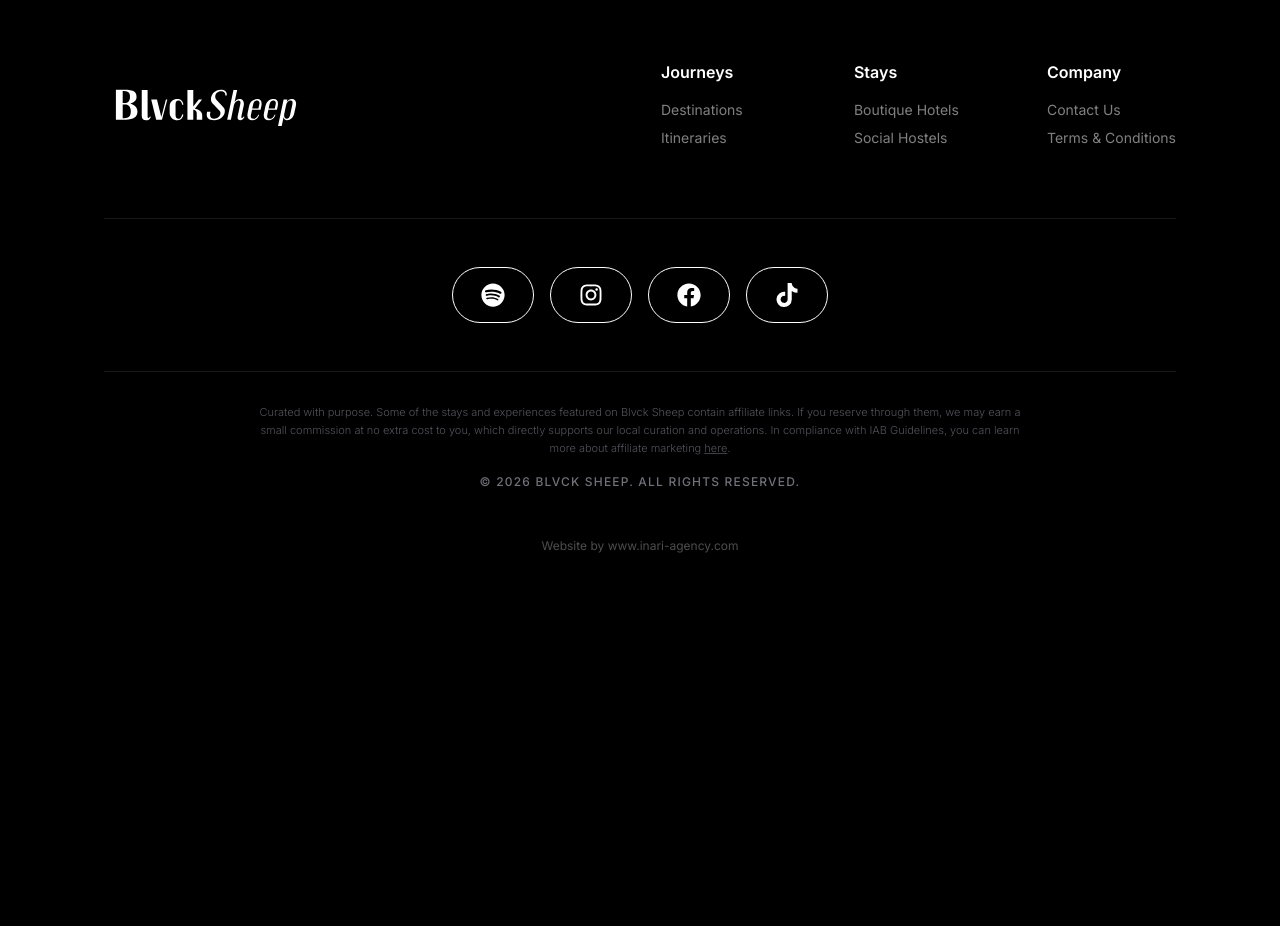
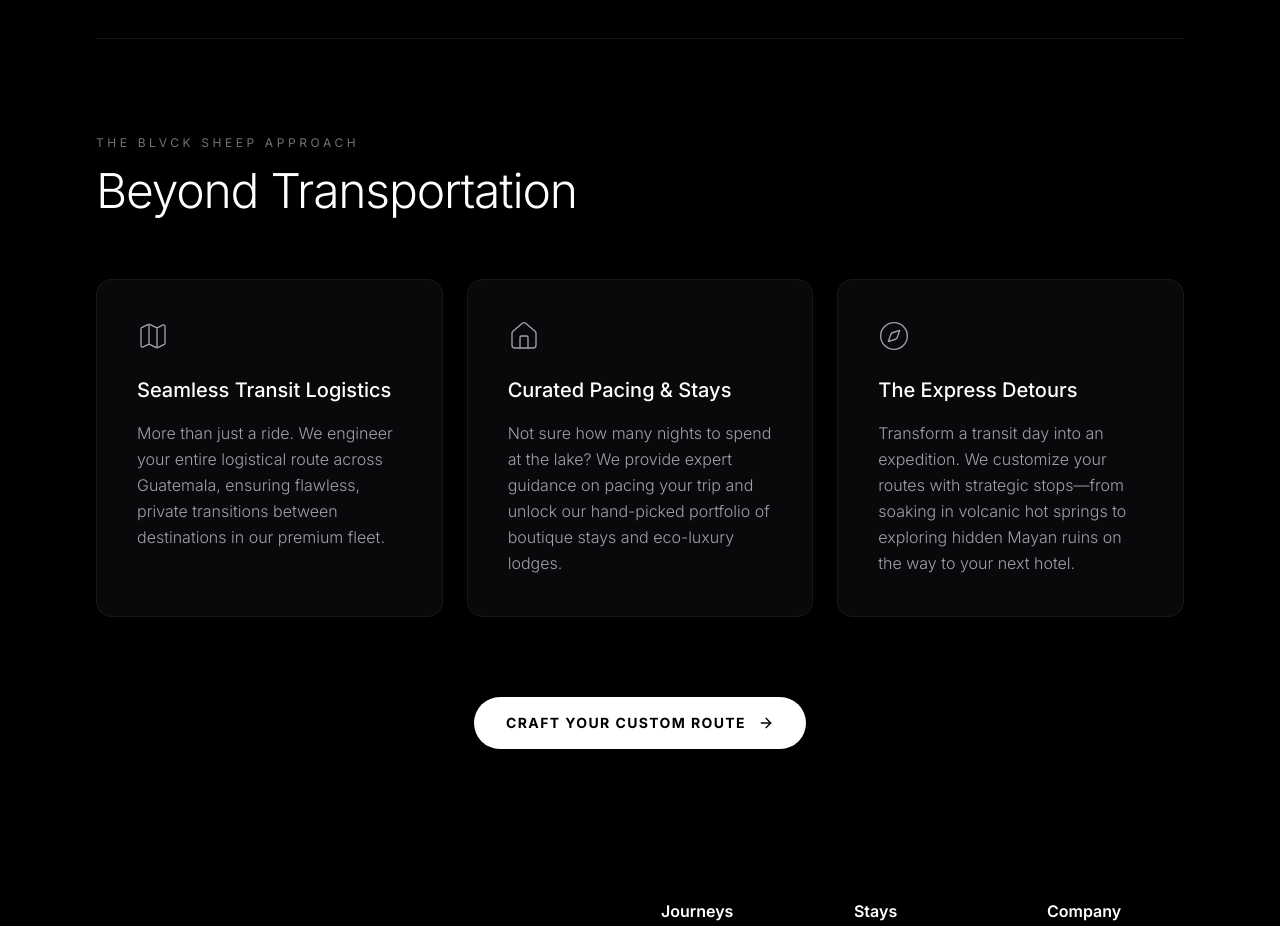
Before and after one commit to byron-rod/blvck-sheep, a Next.js app: page /itineraries in a window 1280 px wide. Shown: the part 1040-1966 px from the top of the page. Before the commit the page ends 1658 px from the top, so only its background shows below. Built offline with nearby package versions, Linux system fonts and the light colour scheme.

Commit message:
updating itinearies

```diff
--- a/src/app/itineraries/page.tsx
+++ b/src/app/itineraries/page.tsx
@@ -1,5 +1,7 @@
 import ItineraryCard from "@/components/ItineraryCard";
 import { itinerariesData } from "@/data/itineraries";
+import { ArrowRight, Map, Home, Compass } from "lucide-react";
+import Link from "next/link";
 
 export const metadata = {
   title: "Curated Journeys - Black Sheep Tourist Services",
@@ -33,6 +35,49 @@
             />
           ))}
         </div>
+
+        <section className="mt-32 pt-24 border-t border-zinc-900">
+          <h2 className="text-xs uppercase tracking-[0.3em] text-zinc-500 mb-4">The Blvck Sheep Approach</h2>
+          <h3 className="text-4xl md:text-5xl font-light tracking-tight mb-16">Beyond Transportation</h3>
+
+          <div className="grid grid-cols-1 md:grid-cols-3 gap-6">
+            <div className="bg-zinc-950 border border-zinc-800/50 p-10 rounded-2xl hover:bg-zinc-900 hover:border-zinc-700 transition-colors duration-500">
+              <Map strokeWidth={1} className="w-8 h-8 text-zinc-400 mb-6" />
+              <h4 className="text-xl font-medium mb-4">Seamless Transit Logistics</h4>
+              <p className="text-zinc-400 font-light leading-relaxed">
+                More than just a ride. We engineer your entire logistical route across Guatemala, ensuring flawless, private transitions between destinations in our premium fleet.
+              </p>
+            </div>
+
+            <div className="bg-zinc-950 border border-zinc-800/50 p-10 rounded-2xl hover:bg-zinc-900 hover:border-zinc-700 transition-colors duration-500">
+              <Home strokeWidth={1} className="w-8 h-8 text-zinc-400 mb-6" />
+              <h4 className="text-xl font-medium mb-4">Curated Pacing & Stays</h4>
+              <p className="text-zinc-400 font-light leading-relaxed">
+                Not sure how many nights to spend at the lake? We provide expert guidance on pacing your trip and unlock our hand-picked portfolio of boutique stays and eco-luxury lodges.
+              </p>
+            </div>
+
+            <div className="bg-zinc-950 border border-zinc-800/50 p-10 rounded-2xl hover:bg-zinc-900 hover:border-zinc-700 transition-colors duration-500">
+              <Compass strokeWidth={1} className="w-8 h-8 text-zinc-400 mb-6" />
+              <h4 className="text-xl font-medium mb-4">The Express Detours</h4>
+              <p className="text-zinc-400 font-light leading-relaxed">
+                Transform a transit day into an expedition. We customize your routes with strategic stops—from soaking in volcanic hot springs to exploring hidden Mayan ruins on the way to your next hotel.
+              </p>
+            </div>
+          </div>
+
+          <div className="mt-20 flex justify-center">
+            <Link
+              href="https://wa.me/50255116881?text=Hello!,%20I%20would%20like%20help%20crafting%20a%20custom%20itinerary%20in%20Guatemala."
+              target="_blank"
+              rel="noopener noreferrer"
+              className="group inline-flex items-center gap-3 bg-white text-black px-8 py-4 rounded-full text-sm uppercase tracking-widest font-bold hover:scale-[1.02] active:scale-[0.98] transition-all"
+            >
+              Craft Your Custom Route
+              <ArrowRight className="w-4 h-4 group-hover:translate-x-1 transition-transform" />
+            </Link>
+          </div>
+        </section>
       </div>
     </div>
   );
```
